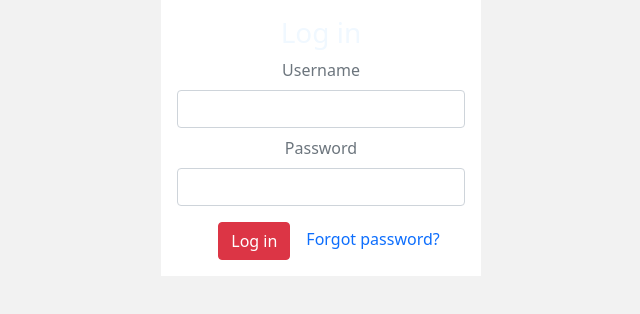
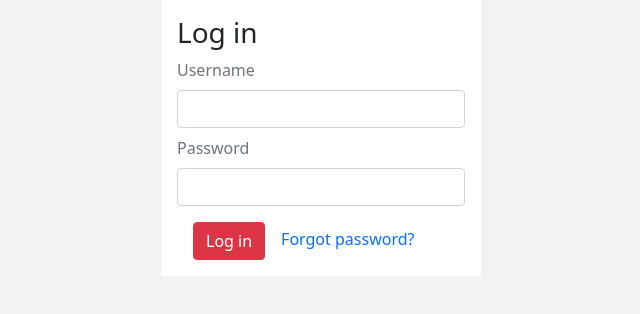
Before and after one commit to baolongt/frontend-asset-manager, a React (Create React App) app: page /login in a window 1280 px wide. Shown: the top 314 px of the page, without its empty margins (319-959 px from the left). Built offline with nearby package versions, Linux system fonts and the light colour scheme.

Commit message:
update App UI

```diff
--- a/src/App.js
+++ b/src/App.js
@@ -3,11 +3,10 @@ import { getLogin } from "./api/getLogin";
 import ChangePass from "./components/ChangePassword";
 import Login from "./pages/Login/Login";
 import Register from "./pages/Register/Register";
-import "./App.css"
 import Home from "./Home/Home";
 function App() {
 	return (
-		<div className="App">
+		<div>
 			<Route path="/login" component={Login} />
 			<Route path="/register" component={Register} />
 			<Route path="/authenticate/changePass" component={ChangePass}/>
--- a/src/components/Header.js
+++ b/src/components/Header.js
@@ -12,10 +12,10 @@ const Header = () => {
                 <Navbar.Collapse className="justify-content-end">
                     <Navbar.Text>
                         <NavDropdown className="fs-5" title="Nguyen"  id="basic-nav-dropdown">
-                            <NavDropdown.Item href="#action/3.1">
+                            <NavDropdown.Item href="#action/changePass">
                                 <ChangePass></ChangePass>
                             </NavDropdown.Item>
-                            <NavDropdown.Item href="#action/3.2" >
+                            <NavDropdown.Item href="#action/logout" >
                                 <Logout></Logout>
                             </NavDropdown.Item>
                         </NavDropdown>
```
